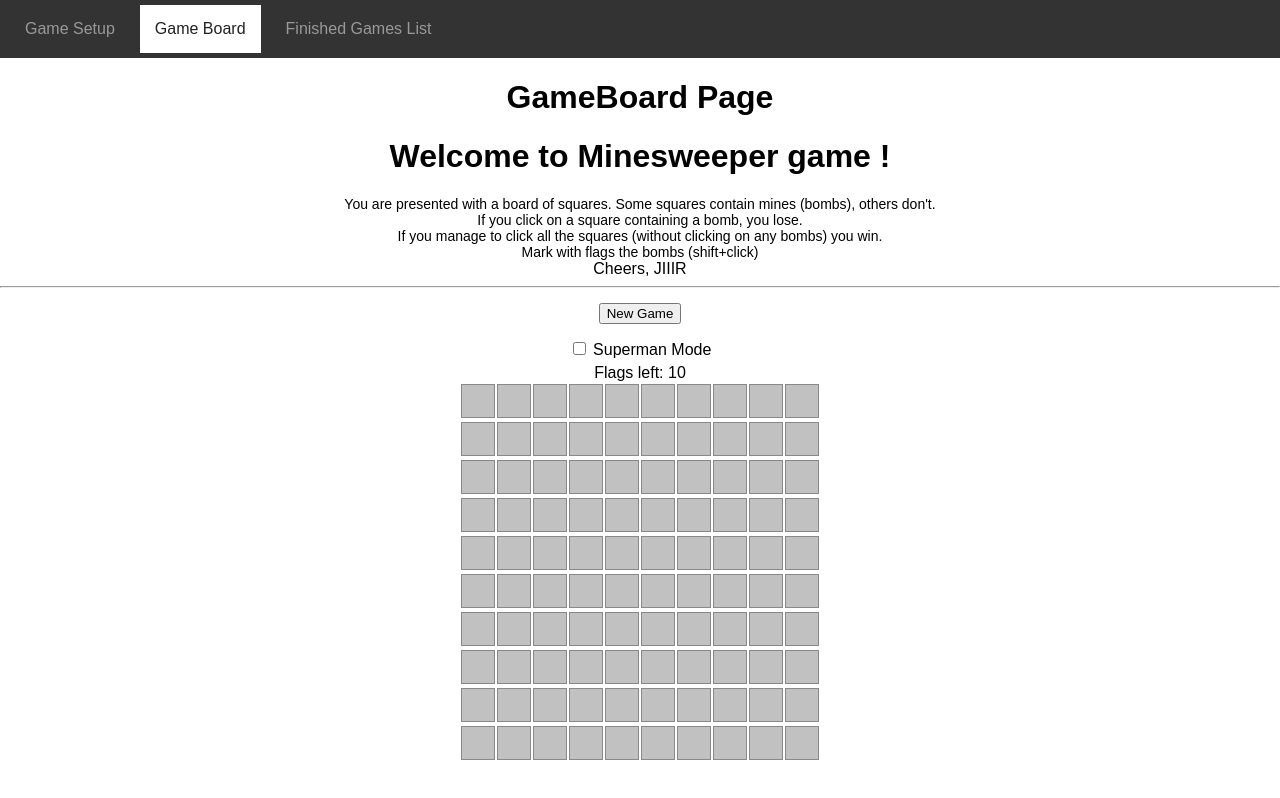
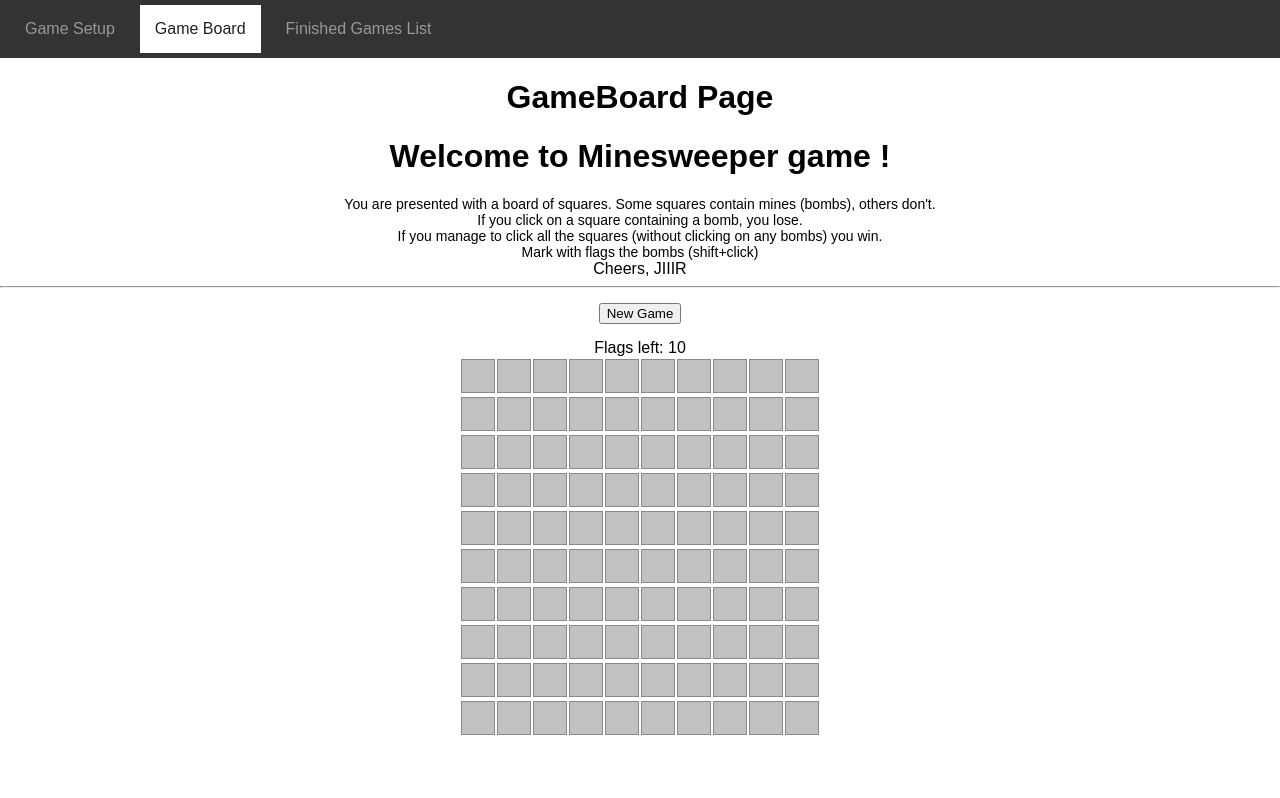
Before and after one commit to jreisz/games, a React app: page /board in a window 1280 px wide. Built offline with nearby package versions, Linux system fonts and the light colour scheme.

Commit message:
test added

```diff
--- a/src/components/GameSetup/GameSetup.js
+++ b/src/components/GameSetup/GameSetup.js
@@ -1,16 +1,18 @@
-// this component for GameSetup page
 import React, { Component } from "react";
-import { Jumbotron, Button, Input, Row, Col } from "reactstrap";
+import {Dropdown, DropdownToggle, DropdownMenu, DropdownItem, Row, Col } from "reactstrap";
 
 class GameSetup extends Component {
   constructor(props) {
     super(props);
     this.state = {
+      dropdownOpen:false,
       boardHeight: 10,
       boardWidth: 10,
       boardMines: 10,
     };
   }
+
+  toggle() { this.setState( {dropdownOpen: !dropdownOpen});}
 
   render() {
     return (
@@ -48,6 +50,18 @@ class GameSetup extends Component {
             </span>
           </Col>
         </Row>
+        <Row>
+          <Col xs="12">
+            <Dropdown isOpen={dropdownOpen} toggle={toggle}>
+              <DropdownToggle caret>Difficulty</DropdownToggle>
+              <DropdownMenu>
+                <DropdownItem>Easy</DropdownItem>
+                <DropdownItem>Medium</DropdownItem>
+                <DropdownItem>Hard</DropdownItem>
+              </DropdownMenu>
+            </Dropdown>
+          </Col>
+        </Row>
       </div>
     );
   }
--- a/src/components/Games/MineSweeper/Header/Header.js
+++ b/src/components/Games/MineSweeper/Header/Header.js
@@ -6,7 +6,6 @@ export class Header extends React.Component {
     super(props);
 
     this.setNewGame = this.setNewGame.bind(this);
-    this.setSuperMan = this.setSuperMan.bind(this);
   }
 
   setNewGame() {
@@ -18,12 +17,6 @@ export class Header extends React.Component {
     this.props.newGameHandler(gameSettings);
     this.setState({ gameSettings });
     this.props.initFlags();
-  }
-
-  setSuperMan() {
-    this.props.handlerSupermanModeClick(
-      document.getElementById("superManMode").checked
-    );
   }
 
   render() {
@@ -49,14 +42,6 @@ export class Header extends React.Component {
           </div>
 
           <div>
-            <Input
-              onClick={this.setSuperMan}
-              id="superManMode"
-              type="checkbox"
-            />{" "}
-            Superman Mode{" "}
-          </div>
-          <div>
             <div style={{ marginTop: "5px" }}>
               {" "}
               Flags left: {this.props.boardFlags}{" "}
--- a/src/components/Games/MineSweeper/Minesweeper/Minesweeper.js
+++ b/src/components/Games/MineSweeper/Minesweeper/Minesweeper.js
@@ -10,13 +10,11 @@ class MinesWeeper extends React.Component {
       boardWidth:10,
       boardMines:10,
       numberOfFlags:10,
-      newGame:false,
-      superMan: false
+      newGame:false
     }
 
     this.getGameSettingsFromHeader = this.getGameSettingsFromHeader.bind(this);
     this.handleFlagClick = this.handleFlagClick.bind(this);
-    this.handlerSupermanModeClick = this.handlerSupermanModeClick.bind(this);
     this.handleWin = this.handleWin.bind(this);
     this.initFlags = this.initFlags.bind(this);
   }
@@ -43,25 +41,19 @@ class MinesWeeper extends React.Component {
     this.setState({ numberOfFlags: flags });
   }
 
-  handlerSupermanModeClick(supermanMode){
-    this.setState({ superMan: supermanMode });
-  }
-
   render() {
     return (
       <div className="MinesWeeper">
         <div className="App-header">
           <Header initFlags={this.initFlags}
                   newGameHandler={this.getGameSettingsFromHeader}
-                  boardFlags={this.state.numberOfFlags}
-                  handlerSupermanModeClick={this.handlerSupermanModeClick} />
+                  boardFlags={this.state.numberOfFlags} />
         </div>
         <div>
           <Board boardHeight={this.state.boardHeight}
                  boardWidth={this.state.boardWidth}
                  boardMines={this.state.boardMines}
                  handleFlagClick={this.handleFlagClick}
-                 superMan={this.state.superMan}
                  handleWin={this.handleWin}
                  boardUsedFlags={this.state.numberOfFlags}
                  initFlags={this.initFlags}
--- a/src/index.js
+++ b/src/index.js
@@ -5,8 +5,6 @@ import { BrowserRouter as Router } from 'react-router-dom';
 import "./index.css";
 
 ReactDOM.render(
-  <Router basename={process.env.PUBLIC_URL}>
     <App />
-  </Router>,
-  document.getElementById("root")
+ , document.getElementById("root")
 );
```
Also changed, not shown: 2 other files (tests, documents, lock files or other folders). Lines whose indentation alone changed are shown as unchanged.
